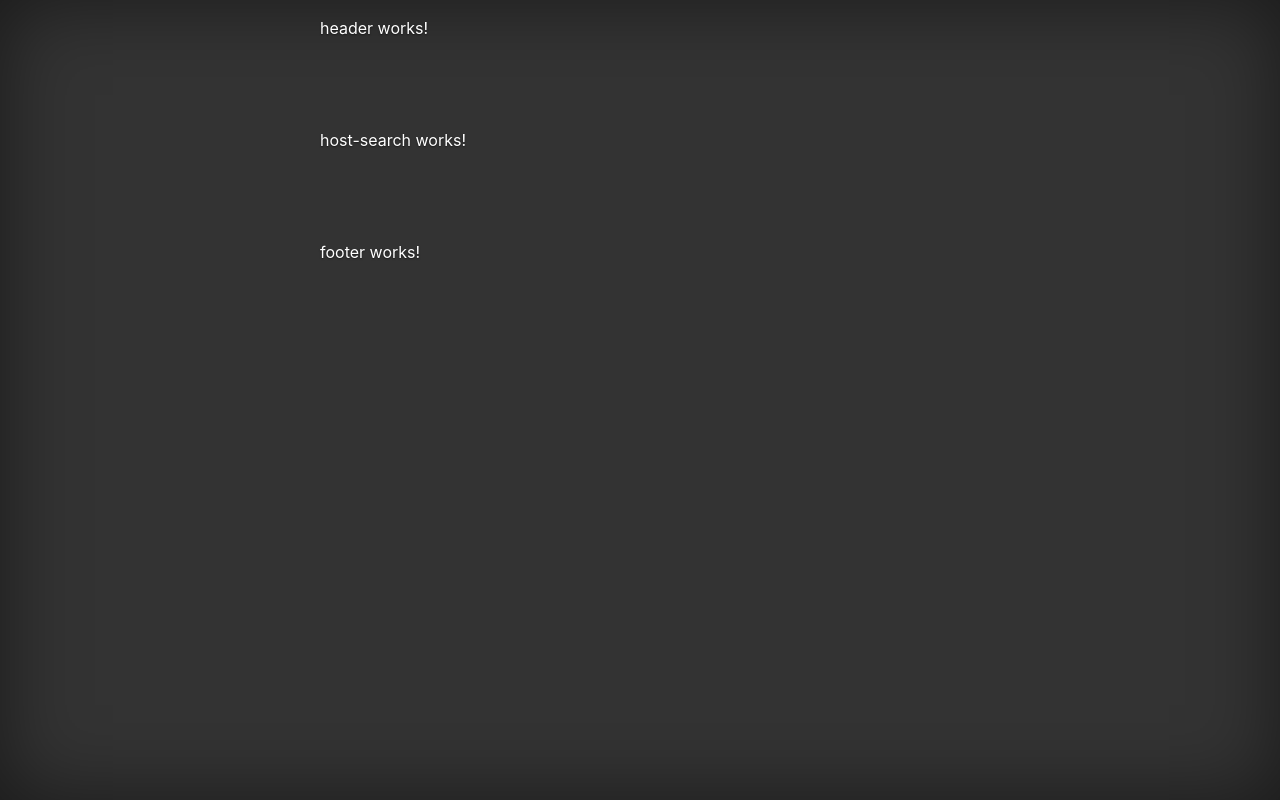
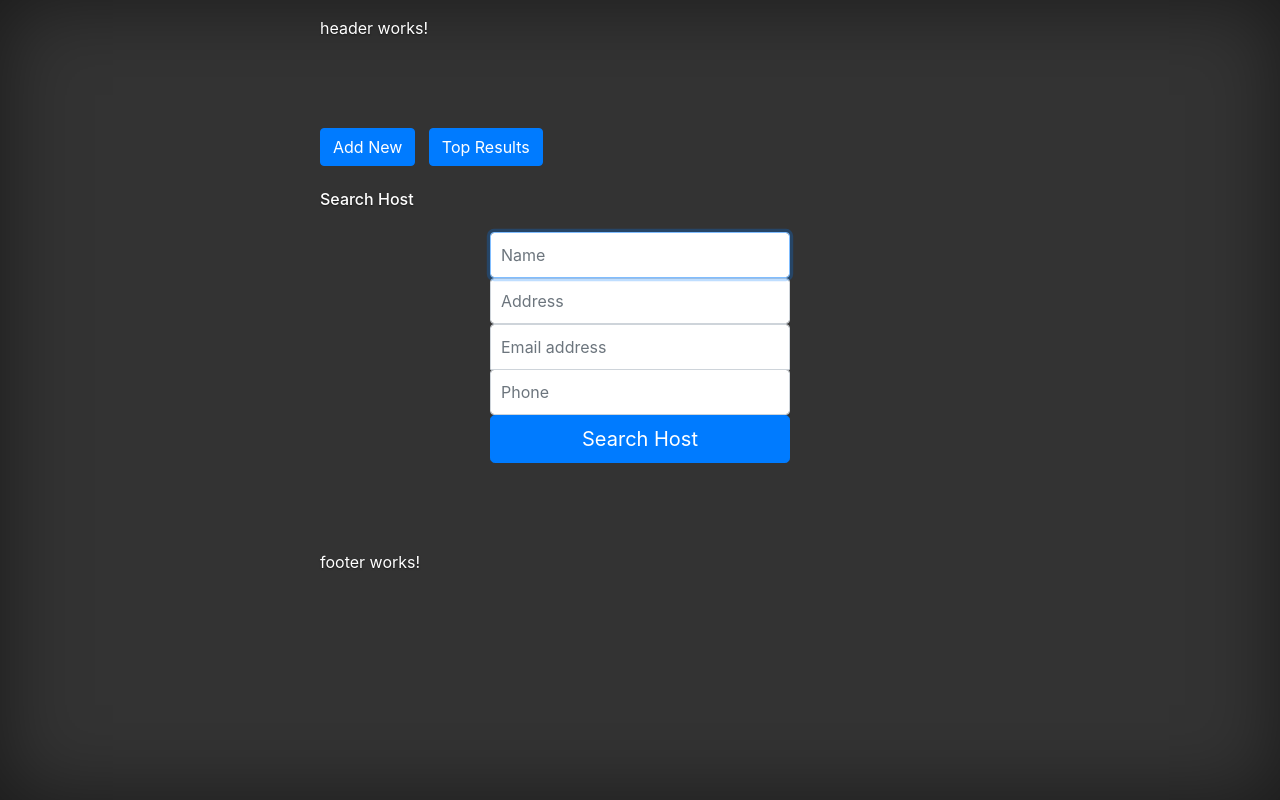
Before and after one commit to stharuma/guestManagementSystem_Angular7, an Angular app in the folder client/: page /host-search in a window 1280 px wide. Built offline with nearby package versions, Linux system fonts and the light colour scheme; sample sign-in values are in the browser's storage.

Commit message:
updated host-search

```diff
--- a/client/src/app/host/host-search.component.html
+++ b/client/src/app/host/host-search.component.html
@@ -1,3 +1,12 @@
-<p>
-  host-search works!
-</p>
+<button type="button" routerLink="/host-add" class="btn btn-primary">Add New</button>
+&nbsp;
+<button type="button" routerLink="/host-result" class="btn btn-primary">Top Results</button>
+<br/><br/>
+<h6>Search Host</h6>
+<form #srchForm="ngForm" class="form-signin" (ngSubmit)="getHosts(srchForm.value)">
+    <input type="text" id="inputName" name="inputName" ngModel class="form-control" placeholder="Name" autofocus>
+    <input type="text" id="inputAddress" name="inputAddress" ngModel class="form-control" placeholder="Address" autofocus>
+    <input type="email" id="inputEmail" name="inputEmail" ngModel class="form-control" placeholder="Email address" autofocus>
+    <input type="text" id="inputPhone" name="inputPhone" ngModel class="form-control" placeholder="Phone" autofocus>
+   <button class="btn btn-lg btn-primary btn-block" type="submit">Search Host</button>
+  </form>
--- a/client/src/app/host/host-search.component.ts
+++ b/client/src/app/host/host-search.component.ts
@@ -1,4 +1,5 @@
 import { Component, OnInit } from '@angular/core';
+import { Router } from '@angular/router';
 
 @Component({
   selector: 'app-host-search',
@@ -7,9 +8,11 @@ import { Component, OnInit } from '@angular/core';
 })
 export class HostSearchComponent implements OnInit {
 
-  constructor() { }
+  constructor(private _router: Router) { }
 
   ngOnInit() {
   }
-
+  getHosts(formData) {
+    this._router.navigate(['/host-result'], { queryParams: {'inputName': formData.inputName, 'inputAddress': formData.inputAddress, 'inputEmail': formData.inputEmail, 'inputPhone': formData.inputPhone}});
+  }
 }
```
